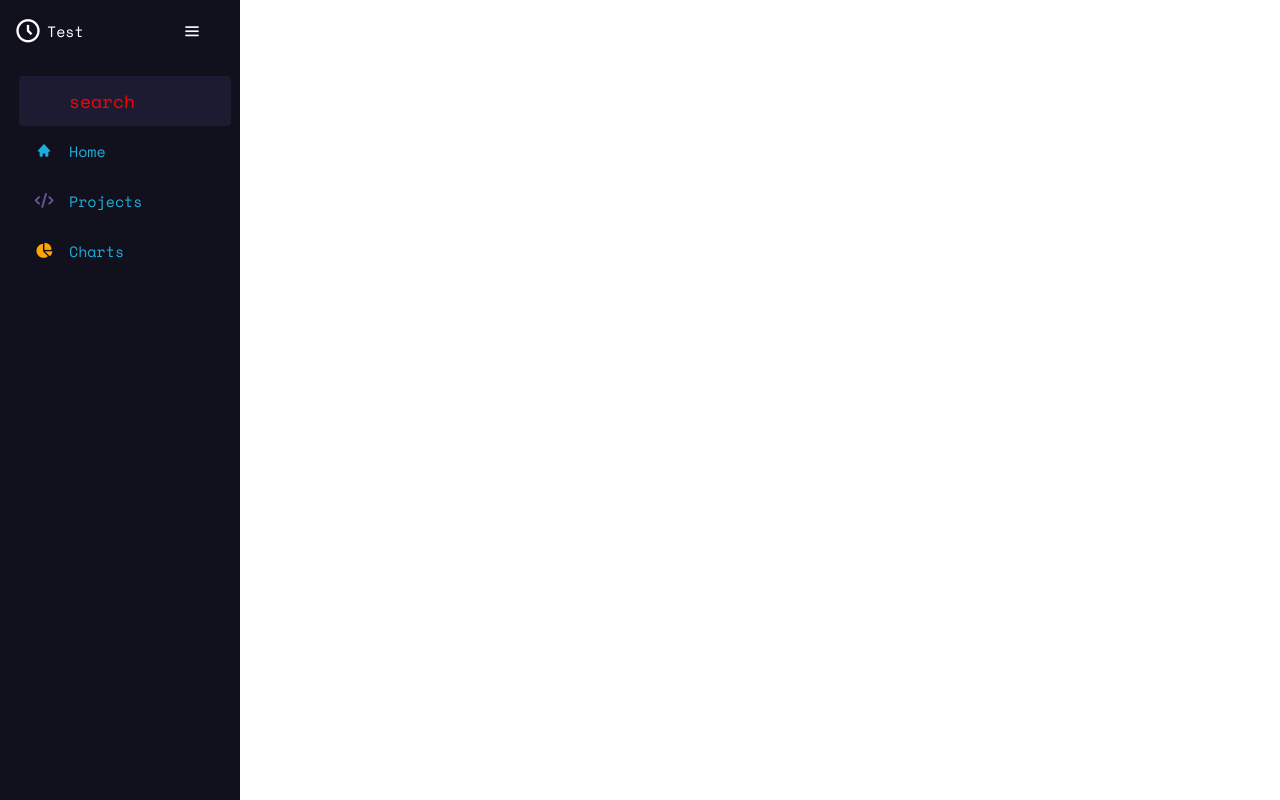
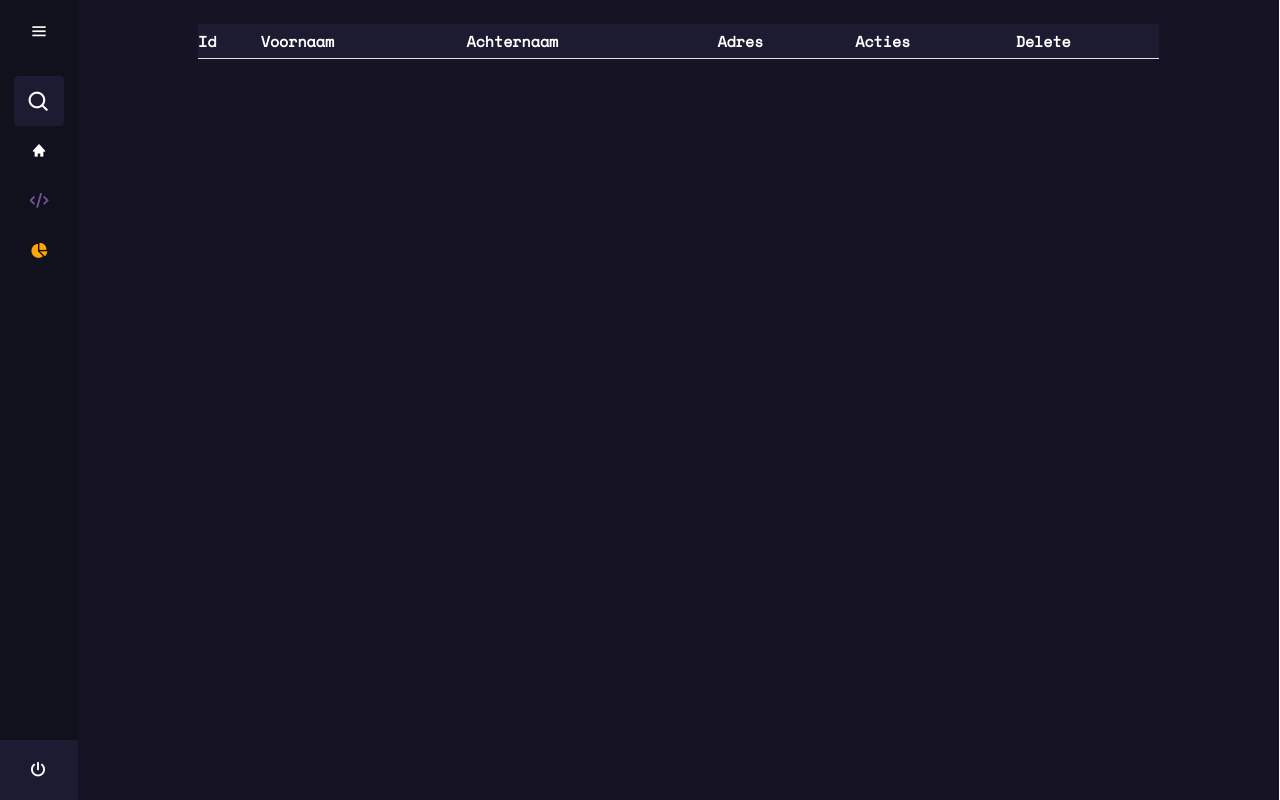
Before and after one commit to UncleJeb/Uren-klokker-2.0, a PHP site: page / in a window 1280 px wide. Run offline with PHP 8.4, Linux system fonts and the light colour scheme; the visitor is signed in with stand-in values (Sample User, id 1); lists and menus that the app fills with data are empty; some libraries are stand-ins or nearby versions.

Commit message:
Finished new nav

```diff
--- /dev/null
+++ b/assets/css/style-nav.css
@@ -0,0 +1,251 @@
+
+input[type=text] {
+    padding: 0px;
+}
+
+body {
+    position: relative ;
+    min-height: 100vh;
+    width: 100%;
+    overflow: hidden;
+}
+
+.sidebar {
+    position: fixed;
+    height: 100vh;
+    top: 0;
+    left: 0;
+    width: 78px;
+    background: #11101d;
+    padding: 6px 14px;
+    transition: all .5s ease;
+}
+
+.sidebar.active {
+    width: 240px;
+}
+
+
+.sidebar .logo-content .logo {
+    color: #fff;
+    display: flex;
+    height: 50px;
+    width: 100%;
+    align-items: center;
+    opacity: 0;
+    pointer-events: none;
+    transition: all .5s ease;
+    white-space: nowrap;
+}
+
+.sidebar.active .logo-content .logo {
+    opacity: 1;
+    pointer-events: none;
+    transition: all .5s ease;
+    white-space: nowrap;
+}
+
+.logo-content .logo i {
+    font-size: 28px;
+    margin-right: 5px;
+}
+
+.logo-content .logo .logo_name {
+    font-size: 20px;
+    font-weight: 400;
+}
+
+.sidebar #btn {
+    position: absolute;
+    color: #fff;
+    left: 50%;
+    top: 6px;
+    font-size: 20px;
+    height: 50px;
+    width: 50px;
+    text-align: center;
+    line-height: 50px;
+    transform: translateX(-50%);
+}
+
+.sidebar.active #btn {
+    left: 90%;
+}
+
+.sidebar ul {
+    margin-top: 20px;
+}
+
+.sidebar ul li {
+    position: relative;
+    list-style: none;
+    height: 50px;
+    width: 100%;
+    margin: 0;
+    line-height: 50px;
+}
+
+.sidebar ul li .sidebar_tooltip {
+    position: absolute;
+    height: 35px;
+    left: 132px;
+    width: 122px;
+    top: 50%;
+    transform: translate(-50%, -50%);
+    border-radius: 6px;
+    line-height: 35px;
+    text-align: center;
+    background: #fff;
+    box-shadow: 0 5px 10px rgba(0, 0, 0, 0.2);
+    transition: 0s;
+    opacity: 0;
+    pointer-events: none;
+    display: block;
+}
+.sidebar.active ul li .sidebar_tooltip {
+    display: none;
+}
+
+.sidebar ul li:hover .sidebar_tooltip {
+    top: 50%;
+    transition: all 0.5s ease;
+    opacity: 1;
+}
+
+.sidebar ul li input {
+    position: absolute;
+    height: 100%;
+    width: 100%;
+    left: 0;
+    top: 0;
+    outline: none;
+    border: none;
+    background: #1d1b32;
+    padding-left: 50px;
+    font-size: 18px;
+    color: #fff;
+    border-color: #fff !important;
+}
+
+.sidebar ul li a {
+    color: #fff;
+    display: flex;
+    align-items: center;
+    text-decoration: none;
+    transition: all .4s ease;
+    border-radius: 12px;
+    white-space: nowrap;
+}
+
+.sidebar ul li a:hover {
+    background: #fff;
+    color: #11101d;
+}
+
+.sidebar ul li a i {
+    height: 50px;
+    min-width: 50px;
+    border-radius: 12px;
+    line-height: 50px;
+    text-align: center;
+}
+
+.sidebar .links_name {
+    opacity: 0;
+    pointer-events: none;
+}
+
+.sidebar.active .links_name {
+    opacity: 1;
+    pointer-events: none;
+    transition: all .5s ease;
+}
+
+.sidebar ul li .bx-search {
+    position: absolute;
+    font-size: 25px;
+    z-index: 9;
+    color: #fff;
+    margin: 15px 0px -38px;
+    transition: all .5s ease;
+}
+
+.sidebar ul li .bx-search:hover {
+    background: #fff;
+    color: #1d1b32;
+}
+
+.sidebar .profile_content {
+    position: absolute;
+    color: #fff;
+    width: 100%;
+    bottom: 0;
+    left: 0;
+}
+
+.sidebar .profile_content .profile {
+    position: relative;
+    padding: 10px 6px;
+    height: 60px;
+    background: #1d1b32;
+}
+
+.profile_content .profile .profile_details {
+    display: flex;
+    align-items: center;
+    opacity: 0;
+    pointer-events: none;
+    white-space: nowrap;
+    transition: all .5s ease;
+}
+
+.sidebar.active .profile .profile_details {
+    opacity: 1;
+    pointer-events: auto;
+    transition: all .5s ease;
+}
+
+.profile .profile_details img {
+    height: 45px;
+    width: 45px;
+    object-fit: cover;
+    border-radius: 12px;
+}
+
+.profile .profile_details .name_job {
+    margin-left: 10px;
+}
+
+.profile .profile_details .name {
+    font-size: 15px;
+    font-weight: 400;
+}
+
+.profile .profile_details .job {
+    font-size: 12px;
+}
+
+.profile #logout {
+    position: absolute;
+    left: 100%;
+    bottom: 5px;
+    transform: translateX(-95%);
+    min-width: 50px;
+    height: 50px;
+    line-height: 50px;
+    font-size: 15px;
+    border-radius: 12px;
+}
+
+#index-main {
+    position: absolute;
+    height: 100%;
+    width: calc(100% - 79px);
+    left: 78px;
+    transition: all .5s ease;
+}
+
+.sidebar.active ~ #index-main {
+    width: calc(100% - 240px);
+    left: 240px;
+}
--- /dev/null
+++ b/assets/css/style-uren.css
@@ -0,0 +1,9 @@
+
+.table-custom {
+    background: #1d1b32;
+    color: #fff;
+}
+
+#urenklokker-container {
+    margin: 2% 10% 0px 10%;
+}
--- a/assets/css/style.css
+++ b/assets/css/style.css
@@ -33,7 +33,7 @@
 }
 
 ::placeholder {
-    color: #ff0000;
+    color: rgba(255, 255, 255, .2);
 }
 /* HEADER */
 #header {
@@ -237,24 +237,26 @@ nav {
     top: 15%;
     right: 0;
     bottom: 0;
-    box-shadow: 7px 7px rgba(0, 0, 0, 0.3);
     overflow: hidden;
     border-radius: 20px;
+    background: #1d1b32;
 }
 
 #login-main #login-container::before,
-#register-main #register-container2::before {
+#register-main #register-container2::before,
+#forgot-main #forgot-container::before {
     content: '';
     position: absolute;
     width: 25%;
-    height: 160%;
+    height: 200%;
     background: linear-gradient(#00ccff, #d400d4);
     animation: animate 4s linear infinite;
 
 }
 
 #login-main #login-container::after,
-#register-main #register-container2::after {
+#register-main #register-container2::after,
+#forgot-main #forgot-container::after {
     content: '';
     position: absolute;
     inset: 4px;
@@ -278,74 +280,85 @@ nav {
 #forgot-main #forgot-container #forgot-inner {
     margin-top: 5%;
     z-index: 1;
-}
-
-#login-main #login-container2 #login-inner #page-title #login-title {
     color: #fff;
 }
 
 
 #login-main #login-container #login-inner form,
-#register-main #register-container2 #register-inner form {
+#register-main #register-container2 #register-inner form,
+#forgot-main #forgot-container #forgot-inner form {
     margin-top: 15%;
 }
 
-#login-main #login-container #login-inner form .form-group label
-#register-main #register-container2 #register-inner form .form-group label {
+label {
     font-size: 20px;
     font-weight: 100 !important;
     color: #fff;
 }
 
-#login-main #login-container #login-inner form .form-group .form-input {
+#login-main #login-container #login-inner form .form-group .form-input,
+#register-main #register-container2 #register-inner form .form-group .form-input,
+#forgot-main #forgot-container #forgot-inner form .form-group .form-input {
     border-radius: 0 !important;
     border: 0 !important;
-    border-bottom: 1px solid #00ccff !important;
+    border-bottom: 1px solid #070c24 !important;
     width: 280px !important;
+    color: #fff;
+    background: #1d1b32;
 }
 
-#login-main #login-container #login-inner form .form-group .form-input:focus {
+#login-main #login-container #login-inner form .form-group .form-input:focus,
+#register-main #register-container2 #register-inner form .form-group .form-input:focus,
+#forgot-main #forgot-container #forgot-inner form .form-group .form-input:focus {
     transition: all .5s ease;
-    border: 1px solid #3decff !important;
+    border: 1px solid #1d1b32 !important;
 }
 
-#login-main #login-container #login-inner form button {
+#login-main #login-container #login-inner form button,
+#register-main #register-container2 #register-inner form button,
+#forgot-main #forgot-container #forgot-inner form button {
     font-size: 15px;
     width: 150px;
     height: 40px;
     background-color: rgba(0, 0, 0, 0);
     border: 0;
+    color: #070c24;
+    background-color: #fff;
+}
+
+#login-main #login-container #login-inner form button:hover,
+#register-main #register-container2 #register-inner form button:hover,
+#forgot-main #forgot-container #forgot-inner form button:hover {
+    transition: all .8s ease;
+    border: 1px solid #1d1b32;
+    background-color: #070c24;
     color: #fff;
 }
 
-#login-main #login-container #login-inner form button:hover {
-    transition: all 1s;
-    border: 1px solid #3decff;
-    background-color: #fff;
-    color: #000;
-}
-
 #login-main #login-container #login-inner #register-container #register-text,
-#login-text,
+#register-main #register-container2 #register-inner #register-container #login-text,
 #login-main #login-container #login-inner #forgot-container2 #forgot-text {
     font-size: 17px;
     color: #fff;
 }
 
 #login-main #login-container #login-inner #register-container #register-link,
-#login-link,
+#register-main #register-container2 #register-inner #register-container #login-link,
 #login-main #login-container #login-inner #forgot-container2 #forgot-link,
-#back-link {
+#forgot-main #forgot-container #forgot-inner #back-container #back-link {
     text-decoration: none;
-    color: #3decff;
+    color: #fff;
 }
 
 #login-main #login-container #login-inner #register-container #register-link:hover,
-#login-link:hover,
+#register-main #register-container2 #register-inner #register-container #login-link:hover {
+    transition: all .4s ease;
+    color: #3decff;
+}
 #login-main #login-container #login-inner #forgot-container2 #forgot-link:hover,
-#back-link:hover {
-    transition: all 1s;
-    color: #fff;
+#forgot-main #forgot-container #forgot-inner #back-container #back-link:hover {
+    transition: all .4s ease;
+    color: #d400d4;
 }
 
 #rememberme-container {
@@ -358,19 +371,10 @@ nav {
 }
 
 #index-main {
-    margin-left: var(--sidebar-width);
+    background: #151324;
 }
 
-.online {
-    color: #5bfc58;
-}
-
-
 /* PROJECTS CSS */
-
-#projects-main {
-    margin-left: var(--sidebar-width);
-}
 
 #projects-main #projects-container {
     width: 100%;
@@ -394,103 +398,3 @@ nav {
 #projects-main #projects-container #projects-inner .project-item .project-name {
     text-align: center;
 }
-
-
-
-
-body {
-    position: relative ;
-    min-height: 100vh;
-    width: 100%;
-    overflow: hidden;
-}
-
-.sidebar {
-    position: fixed;
-    height: 100vh;
-    top: 0;
-    left: 0;
-    width: 240px;
-    background: #11101d;
-    padding: 6px 14px;
-}
-
-
-.sidebar .logo-content .logo {
-    color: #fff;
-    display: flex;
-    height: 50px;
-    width: 100%;
-    align-items: center;
-}
-
-.logo-content .logo i {
-    font-size: 28px;
-    margin-right: 5px;
-}
-
-.logo-content .logo .logo_name {
-    font-size: 20px;
-    font-weight: 400;
-}
-
-.sidebar #btn {
-    position: absolute;
-    color: #fff;
-    left: 80%;
-    top: 6px;
-    font-size: 20px;
-    height: 50px;
-    width: 50px;
-    text-align: center;
-    line-height: 50px;
-    transform: translateX(-50%);
-}
-
-.sidebar ul {
-    margin-top: 20px;
-}
-
-.sidebar ul li {
-    position: relative;
-    list-style: none;
-    height: 50px;
-    width: 100%;
-    margin: 0 5px;
-    line-height: 50px;
-}
-
-.sidebar ul li input {
-    position: absolute;
-    height: 100%;
-    width: 100%;
-    left: 0;
-    top: 0;
-    outline: none;
-    border: none;
-    background: #1d1b32;
-    padding-left: 50px;
-    font-size: 18px;
-}
-
-.sidebar ul li a {
-    columns: #fff;
-    display: flex;
-    align-items: center;
-    text-decoration: none;
-    transition: all .4s ease;
-    border-radius: 12px;
-}
-
-.sidebar ul li a:hover {
-    background: #fff;
-    color: #11101d;
-}
-
-.sidebar ul li a i {
-    height: 50px;
-    min-width: 50px;
-    border-radius: 12px;
-    line-height: 50px;
-    text-align: center;
-}
--- a/assets/inc/header.php
+++ b/assets/inc/header.php
@@ -9,12 +9,13 @@
     <link rel="stylesheet" href="https://cdn.jsdelivr.net/npm/bootstrap@5.1.2/dist/css/bootstrap.min.css" integrity="sha384-uWxY/CJNBR+1zjPWmfnSnVxwRheevXITnMqoEIeG1LJrdI0GlVs/9cVSyPYXdcSF" crossorigin="anonymous">
     <link rel="stylesheet" href="https://cdnjs.cloudflare.com/ajax/libs/skeleton/2.0.4/skeleton.min.css">
     <link href='https://unpkg.com/boxicons@2.0.9/css/boxicons.min.css' rel='stylesheet'>
+    <link rel="stylesheet" href="assets/css/style-uren.css">
     <link rel="stylesheet" href="assets/css/style.css">
+    <link rel="stylesheet" href="assets/css/style-nav.css">
     <!-- JS -->
     <!--<script src="https://cdnjs.cloudflare.com/ajax/libs/font-awesome/6.0.0-beta2/js/all.min.js"></script>-->
     <script src="https://cdnjs.cloudflare.com/ajax/libs/Chart.js/3.5.1/chart.min.js"></script>
     <script src="https://cdnjs.cloudflare.com/ajax/libs/jquery/3.6.0/jquery.min.js"></script>
-    <script src="Uren-klokker-2.0/assets/js/main.js"></script>
 
     <title><?php echo $title ?></title>
     <link rel="shortcut icon" type="image/gif" href="assets/img/icons8-clock-24.png" />
--- a/assets/inc/nav-2.php
+++ b/assets/inc/nav-2.php
@@ -10,48 +10,50 @@ session_start();
         <div class="logo-content">
             <div class="logo">
                 <i class='bx bx-time-five'></i>
-                <div class="logo-name">Test</div>
+                <div class="logo-name">Uren Klokker</div>
             </div>
             <i class='bx bx-menu' id="btn"></i>
         </div>
         <ul class="nav_list">
             <li>
-                    <input type="text" placeholder="search">
+                <a>
+                <i class='bx bx-search'></i>
+                <input type="text" placeholder="search">
+                <span class="sidebar_tooltip">Search</span>
+                </a>
             </li>
             <li>
                 <a href="">
                     <i class='bx bxs-home' ></i>
                     <span class="links_name">Home</span>
                 </a>
-                <span class="tooltip">Home</span>
+                <span class="sidebar_tooltip">Home</span>
             </li>
             <li>
                 <a href="">
                     <i class="fas fa-code"></i>
                     <span class="links_name">Projects</span>
                 </a>
-                <span class="tooltip">Projects</span>
+                <span class="sidebar_tooltip">Projects</span>
             </li>
             <li>
                 <a href="">
                     <i class="fas fa-chart-pie"></i>
                     <span class="links_name">Charts</span>
                 </a>
-                <span class="tooltip">Charts</span>
+                <span class="sidebar_tooltip">Charts</span>
             </li>
         </ul>
-        <!--
         <div class="profile_content">
             <div class="profile">
                 <div class="profile_details">
-                    <img src="" alt="img">
+                    <img src="https://via.placeholder.com/150" alt="img">
                     <div class="name_job">
-                        <div class="name">Test User</div>
-                        <div class="job">Test Job</div>
+                        <div class="name"><?php echo $_SESSION['username']; ?></div>
+                        <div class="job"><?php echo $_SESSION['occupation'] ?? null; ?></div>
                     </div>
                 </div>
-                <a href="logout.php"><i class="fas fa-power-off social-icons"></i></a>
+                <a href="logout.php"><i id="logout" class="fas fa-power-off"></i></a>
             </div>
         </div>
-        -->
     </div>
--- a/assets/js/main.js
+++ b/assets/js/main.js
@@ -0,0 +1,11 @@
+let btn = document.querySelector("#btn");
+let sidebar = document.querySelector(".sidebar");
+let searchBtn = document.querySelector(".bx-search");
+
+btn.onclick = function() {
+    sidebar.classList.toggle("active");
+}
+
+searchBtn.onclick = function() {
+    sidebar.classList.toggle("active");
+}
--- a/forgot.php
+++ b/forgot.php
@@ -46,12 +46,12 @@
             <form method="POST">
                 <div class="form-group">
                     <label for="">Email</label>
-                    <input type="text" placeholder="<?php echo $emailErr; ?>" name="email" id="email">
+                    <input type="text" placeholder="<?php echo $emailErr; ?>" name="email" id="email" class="form-input">
                 </div>
-                <button type="submit">Submit</button>
+                <button type="submit">Forget</button>
             </form>
             <div id="back-container">
-                <p>Back to <a href="login.php" id="back-link">Login</a>.</p>
+                <p><a href="login.php" id="back-link">Back to Login</a>.</p>
             </div>
         </div>
     </div>
--- a/index.php
+++ b/index.php
@@ -7,7 +7,7 @@
     include 'assets/inc/header.php';
     include 'assets/inc/nav-2.php';
 ?>
-<!--
+<script src="assets/js/main.js" async></script>
 <main id="index-main">
     <div id="top-container">
         <div id="urenklokker-container">
@@ -31,5 +31,5 @@
         </div>
     </div>
 </main>
--->
+
 <?php include 'assets/inc/footer.php'; ?>
--- a/login.php
+++ b/login.php
@@ -7,8 +7,6 @@
     require 'assets/inc/header.php';
     require 'assets/inc/dbconnect.php';
     include 'assets/inc/loginscript.php';
-
-
 ?>
 <main id="login-main">
     <div id="login-container">
@@ -29,7 +27,7 @@
                 <label id="rememberme-label" for="">Remember Me</label>
                     <input type="checkbox" name="rememberme" id="rememberme">
                 </div>
-                <button type="submit">Submit</button>
+                <button type="submit">Login</button>
                 <span><?php echo $LoginErr?></span>
             </form>
             <div id="register-container">
--- a/register.php
+++ b/register.php
@@ -131,17 +131,17 @@
                 </div>
                 <div class="form-group">
                     <label for="">Email</label>
-                    <input type="text" placeholder="<?php echo $emailErr; ?>" name="email" id="email">
+                    <input type="text" placeholder="<?php echo $emailErr; ?>" name="email" id="email" class="form-input">
                 </div>
                 <div class="form-group">
                     <label for="">Password</label>
                     <input type="password" placeholder="<?php echo $passwordErr; ?>" name="password" id="password" class="form-input">
                 </div>
-                <button type="submit">Submit</button>
+                <button type="submit">Register</button>
                 <span><?php echo $LoginErr ?? null ?></span>
             </form>
             <div id="register-container">
-                <p id="login-text">Already have an account? Login <a href="login.php" id="login-link">here</a>.</p>
+                <p id="login-text">Already have an account? <a href="login.php" id="login-link">Login here</a>.</p>
             </div>
         </div>
     </div>
--- a/uren-klokker/list-uren-preview.php
+++ b/uren-klokker/list-uren-preview.php
@@ -1,4 +1,4 @@
-<table class="table table-dark">
+<table class="table table-custom">
                     <thead>
                     <tr>
                         <th scope="col">Id</th>
```
Also changed, not shown: nav-2.php (deleted, +0 -62 lines).
